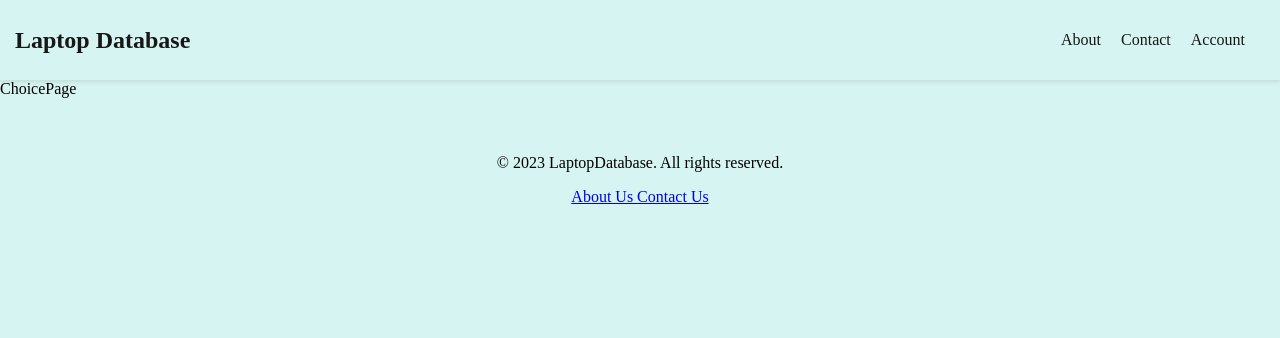
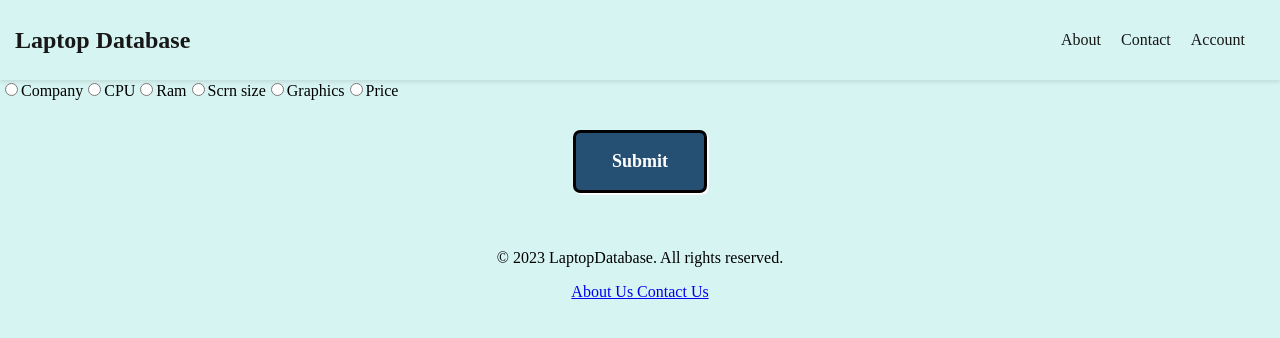
Before and after one commit to UllasSG/Laptop_DataBase_MERN, a React (Vite) app in the folder Laptop_Database/: page /choice in a window 1280 px wide. Shown: the top 338 px of the page. Built offline with nearby package versions, Linux system fonts and the light colour scheme.

Commit message:
Choice btns added

```diff
--- /dev/null
+++ b/Laptop_Database/src/Components/ChoicePage/ChoicePage.css
@@ -0,0 +1,3 @@
+input[type="radio"] {
+    margin-right: 5px; /* Adjust spacing between radio button and label */
+  }
--- a/Laptop_Database/src/Components/ChoicePage/ChoicePage.jsx
+++ b/Laptop_Database/src/Components/ChoicePage/ChoicePage.jsx
@@ -1,8 +1,9 @@
 import React from 'react'
+import RadioButtonLine from "./RadioButtonLine"
 
 function ChoicePage() {
   return (
-    <div>ChoicePage</div>
+    <RadioButtonLine />
   )
 }
 
--- /dev/null
+++ b/Laptop_Database/src/Components/ChoicePage/CompanyOptions.jsx
@@ -0,0 +1,98 @@
+import React from "react";
+
+const CompanyOptions = ({ handleCompanyChange }) => (
+  <div>
+    <label>
+      <input
+        type="radio"
+        name="companyOption"
+        value="HP"
+        onChange={handleCompanyChange}
+      />
+      HP
+    </label>
+    <label>
+      <input
+        type="radio"
+        name="companyOption"
+        value="MSI"
+        onChange={handleCompanyChange}
+      />
+      MSI
+    </label>
+    <label>
+      <input
+        type="radio"
+        name="companyOption"
+        value="MI"
+        onChange={handleCompanyChange}
+      />
+      MI
+    </label>
+    <label>
+      <input
+        type="radio"
+        name="companyOption"
+        value="Razer"
+        onChange={handleCompanyChange}
+      />
+      Razer
+    </label>
+    <label>
+      <input
+        type="radio"
+        name="companyOption"
+        value="Apple"
+        onChange={handleCompanyChange}
+      />
+      Apple
+    </label>
+    <label>
+      <input
+        type="radio"
+        name="companyOption"
+        value="Acer"
+        onChange={handleCompanyChange}
+      />
+      Acer
+    </label>
+    <label>
+      <input
+        type="radio"
+        name="companyOption"
+        value="Dell"
+        onChange={handleCompanyChange}
+      />
+      Dell
+    </label>
+    <label>
+      <input
+        type="radio"
+        name="companyOption"
+        value="Lenovo"
+        onChange={handleCompanyChange}
+      />
+      Lenovo
+    </label>
+    <label>
+      <input
+        type="radio"
+        name="companyOption"
+        value="LG"
+        onChange={handleCompanyChange}
+      />
+      LG
+    </label>
+    <label>
+      <input
+        type="radio"
+        name="companyOption"
+        value="ASUS"
+        onChange={handleCompanyChange}
+      />
+      ASUS
+    </label>
+  </div>
+);
+
+export default CompanyOptions;
--- /dev/null
+++ b/Laptop_Database/src/Components/ChoicePage/CpuOptions.jsx
@@ -0,0 +1,71 @@
+import React from "react";
+
+const CpuOptions = ({ handleCpuChange }) => (
+  <div>
+    <label>
+      <input
+        type="radio"
+        name="cpuOption"
+        value="Intel i3"
+        onChange={handleCpuChange}
+      />
+      Intel i3
+    </label>
+    <label>
+      <input
+        type="radio"
+        name="cpuOption"
+        value="Intel i5"
+        onChange={handleCpuChange}
+      />
+      Intel i5
+    </label>
+    <label>
+      <input
+        type="radio"
+        name="cpuOption"
+        value="Intel i7"
+        onChange={handleCpuChange}
+      />
+      Intel i7
+    </label>
+    <label>
+      <input
+        type="radio"
+        name="cpuOption"
+        value="Intel i9"
+        onChange={handleCpuChange}
+      />
+      Intel i9
+    </label>
+    <label>
+      <input
+        type="radio"
+        name="cpuOption"
+        value="Ryzen 3"
+        onChange={handleCpuChange}
+      />
+      Ryzen 3
+    </label>
+    <label>
+      <input
+        type="radio"
+        name="cpuOption"
+        value="Ryzen 5"
+        onChange={handleCpuChange}
+      />
+      Ryzen 5
+    </label>
+    <label>
+      <input
+        type="radio"
+        name="cpuOption"
+        value="Ryzen 7"
+        onChange={handleCpuChange}
+      />
+      Ryzen 7
+    </label>
+  </div>
+);
+
+export default CpuOptions;
--- /dev/null
+++ b/Laptop_Database/src/Components/ChoicePage/GraphicsOptions.jsx
@@ -0,0 +1,26 @@
+import React from "react";
+
+const GraphicsOptions = ({ handleGraphicsChange }) => (
+  <div>
+    <label>
+      <input
+        type="radio"
+        name="graphicsOption"
+        value="Dedicated"
+        onChange={handleGraphicsChange}
+      />
+      Dedicated
+    </label>
+    <label>
+      <input
+        type="radio"
+        name="graphicsOption"
+        value="Integrated"
+        onChange={handleGraphicsChange}
+      />
+      Integrated
+    </label>
+  </div>
+);
+
+export default GraphicsOptions;
--- /dev/null
+++ b/Laptop_Database/src/Components/ChoicePage/PriceInput.jsx
@@ -0,0 +1,13 @@
+
+import React from 'react';
+
+const PriceInput = ({ handlePriceChange }) => (
+  <div>
+    <label>
+      Price:
+      <input type="text" name="price" onChange={handlePriceChange} />
+    </label>
+  </div>
+);
+
+export default PriceInput;
--- /dev/null
+++ b/Laptop_Database/src/Components/ChoicePage/RadioButtonLine.jsx
@@ -0,0 +1,155 @@
+import React, { useState } from "react";
+import CompanyOptions from "./CompanyOptions";
+import CpuOptions from "./CpuOptions";
+import RamOptions from "./RamOptions";
+import ScreenSizeOptions from "./ScreenSizeOptions";
+import GraphicsOptions from "./GraphicsOptions";
+import PriceInput from "./PriceInput";
+
+function RadioButtonLine() {
+  const [selectedOption, setSelectedOption] = useState(null);
+  const [selectedCompany, setSelectedCompany] = useState(null);
+  const [selectedCpu, setSelectedCpu] = useState(null);
+  const [selectedRam, setSelectedRam] = useState(null);
+  const [selectedScreenSize, setSelectedScreenSize] = useState(null);
+  const [selectedGraphics, setSelectedGraphics] = useState(null);
+  const [enteredPrice, setEnteredPrice] = useState("");
+
+  const handleOptionChange = (event) => {
+    setSelectedOption(event.target.value);
+  };
+
+  const handleCompanyChange = (event) => {
+    setSelectedCompany(event.target.value);
+  };
+
+  const handleCpuChange = (event) => {
+    setSelectedCpu(event.target.value);
+  };
+
+  const handleRamChange = (event) => {
+    setSelectedRam(event.target.value);
+  };
+
+  const handleScreenSizeChange = (event) => {
+    setSelectedScreenSize(event.target.value);
+  };
+
+  const handleGraphicsChange = (event) => {
+    setSelectedGraphics(event.target.value);
+  };
+
+  const handlePriceChange = (event) => {
+    setEnteredPrice(event.target.value);
+  };
+
+  const handleSubmit = () => {
+    const formData = {
+      company: selectedCompany,
+      cpu: selectedCpu,
+      ram: selectedRam,
+      screenSize: selectedScreenSize,
+      graphics: selectedGraphics,
+      price: enteredPrice
+    };
+
+    console.log("Form Data:", formData);
+  };
+
+  const renderOptions = () => {
+    switch (selectedOption) {
+      case "Company":
+        return <CompanyOptions handleCompanyChange={handleCompanyChange} />;
+      case "CPU":
+        return <CpuOptions handleCpuChange={handleCpuChange} />;
+      case "Ram":
+        return <RamOptions handleRamChange={handleRamChange} />;
+      case "Scrn size":
+        return (
+          <ScreenSizeOptions handleScreenSizeChange={handleScreenSizeChange} />
+        );
+      case "Graphics":
+        return <GraphicsOptions handleGraphicsChange={handleGraphicsChange} />;
+      case "Price":
+        return <PriceInput handlePriceChange={handlePriceChange} />;
+      default:
+        return null;
+    }
+  };
+
+  return (
+    <div>
+      <label>
+        <input
+          type="radio"
+          name="option"
+          value="Company"
+          checked={selectedOption === "Company"}
+          onChange={handleOptionChange}
+        />
+        Company
+      </label>
+
+      <label>
+        <input
+          type="radio"
+          name="option"
+          value="CPU"
+          checked={selectedOption === "CPU"}
+          onChange={handleOptionChange}
+        />
+        CPU
+      </label>
+
+      <label>
+        <input
+          type="radio"
+          name="option"
+          value="Ram"
+          checked={selectedOption === "Ram"}
+          onChange={handleOptionChange}
+        />
+        Ram
+      </label>
+
+      <label>
+        <input
+          type="radio"
+          name="option"
+          value="Scrn size"
+          checked={selectedOption === "Scrn size"}
+          onChange={handleOptionChange}
+        />
+        Scrn size
+      </label>
+
+      <label>
+        <input
+          type="radio"
+          name="option"
+          value="Graphics"
+          checked={selectedOption === "Graphics"}
+          onChange={handleOptionChange}
+        />
+        Graphics
+      </label>
+
+      <label>
+        <input
+          type="radio"
+          name="option"
+          value="Price"
+          checked={selectedOption === "Price"}
+          onChange={handleOptionChange}
+        />
+        Price
+      </label>
+
+      {renderOptions()}
+
+      <button onClick={handleSubmit}>Submit</button>
+    </div>
+  );
+}
+
+export default RadioButtonLine;
--- /dev/null
+++ b/Laptop_Database/src/Components/ChoicePage/RamOptions.jsx
@@ -0,0 +1,44 @@
+import React from "react";
+
+const RamOptions = ({ handleRamChange }) => (
+  <div>
+    <label>
+      <input
+        type="radio"
+        name="ramOption"
+        value="4 GB"
+        onChange={handleRamChange}
+      />
+      4 GB
+    </label>
+    <label>
+      <input
+        type="radio"
+        name="ramOption"
+        value="8 GB"
+        onChange={handleRamChange}
+      />
+      8 GB
+    </label>
+    <label>
+      <input
+        type="radio"
+        name="ramOption"
+        value="16 GB"
+        onChange={handleRamChange}
+      />
+      16 GB
+    </label>
+    <label>
+      <input
+        type="radio"
+        name="ramOption"
+        value="32 GB"
+        onChange={handleRamChange}
+      />
+      32 GB
+    </label>
+  </div>
+);
+
+export default RamOptions;
--- /dev/null
+++ b/Laptop_Database/src/Components/ChoicePage/ScreenSizeOptions.jsx
@@ -0,0 +1,45 @@
+// ScreenSizeOptions.js
+import React from "react";
+
+const ScreenSizeOptions = ({ handleScreenSizeChange }) => (
+  <div>
+    <label>
+      <input
+        type="radio"
+        name="screenSizeOption"
+        value="13.3 in"
+        onChange={handleScreenSizeChange}
+      />
+      13.3 in
+    </label>
+    <label>
+      <input
+        type="radio"
+        name="screenSizeOption"
+        value="14 in"
+        onChange={handleScreenSizeChange}
+      />
+      14 in
+    </label>
+    <label>
+      <input
+        type="radio"
+        name="screenSizeOption"
+        value="15.6 in"
+        onChange={handleScreenSizeChange}
+      />
+      15.6 in
+    </label>
+    <label>
+      <input
+        type="radio"
+        name="screenSizeOption"
+        value="17.3 in"
+        onChange={handleScreenSizeChange}
+      />
+      17.3 in
+    </label>
+  </div>
+);
+
+export default ScreenSizeOptions;
```
